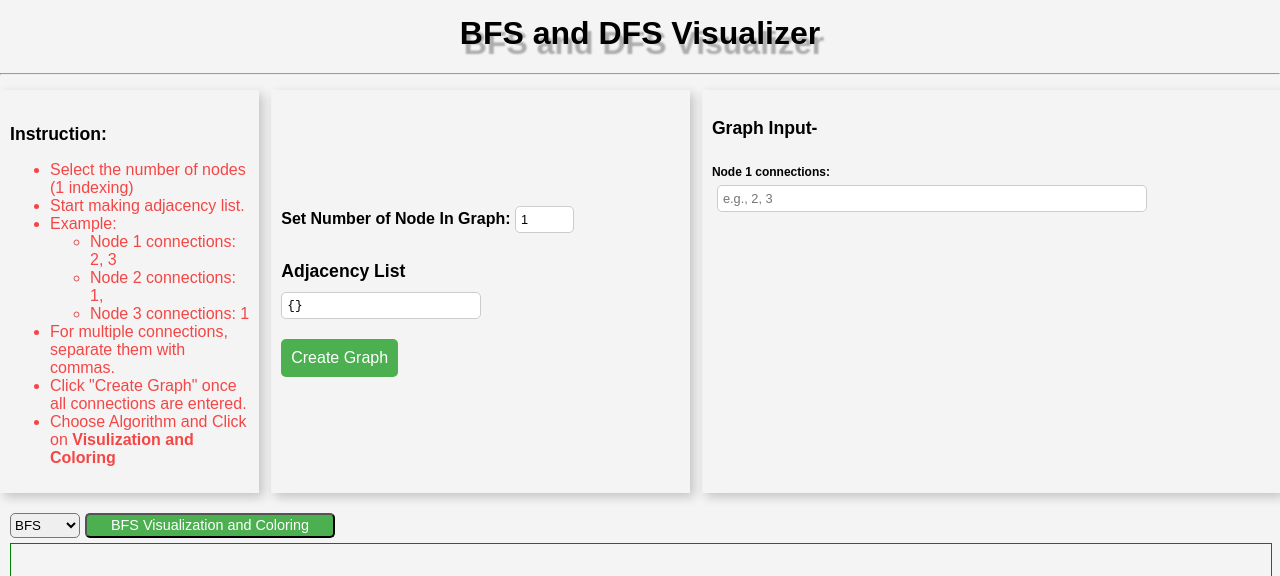
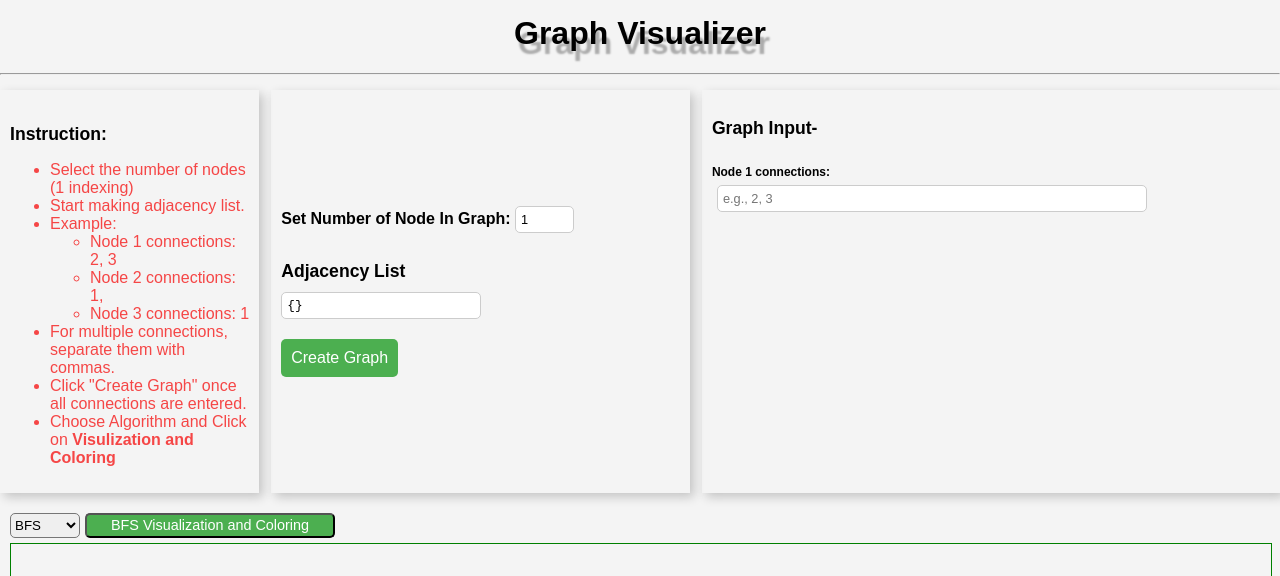
Before and after one commit to ShubhamSingh59/Graph-Visulizer, a React (Vite) app in the folder Frontend/: page / in a window 1280 px wide. Shown: the top 576 px of the page. Built offline with nearby package versions, Linux system fonts and the light colour scheme.

Commit message:
Update App.jsx

```diff
--- a/Frontend/src/App.jsx
+++ b/Frontend/src/App.jsx
@@ -11,7 +11,7 @@ function App() {
     return (
         <>
             <div>
-                <h1>BFS and DFS Visualizer</h1>
+                <h1>Graph Visualizer</h1>
                 <hr/>
                 <Nodes setAdjList={setAdjList} />
                 {/*<GraphType setGraphType={setGraphType} />*/}
```
